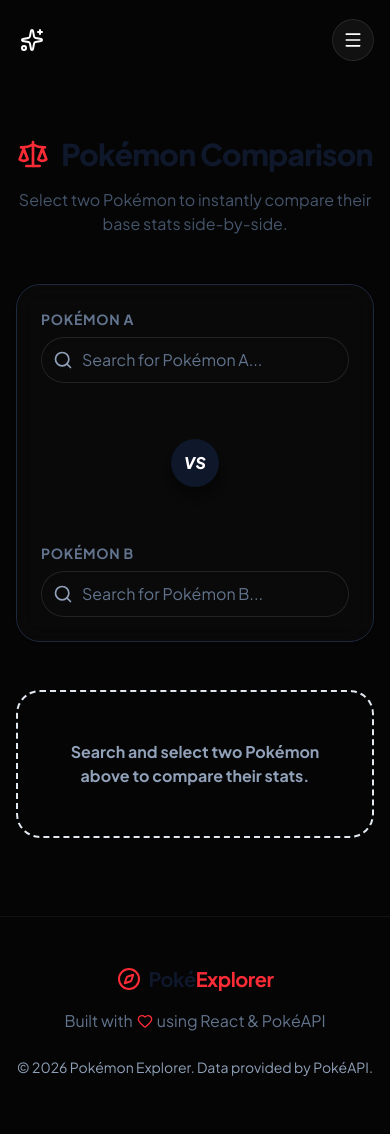
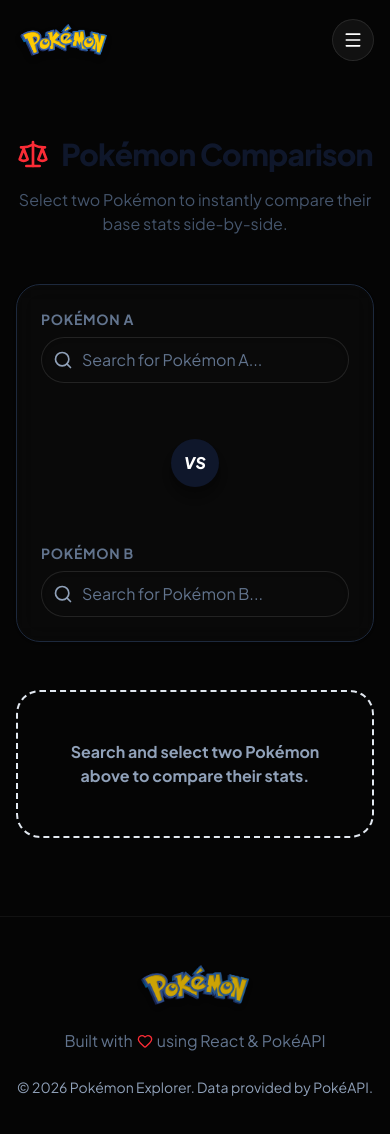
Before and after one commit to Tanay-77/Frontend-Assignment, a React (Vite) app: page /compare in a window 390 px wide. Shown: the top 1134 px of the page. Built offline with nearby package versions, Linux system fonts and the light colour scheme.

Commit message:
add pokemon logo

```diff
--- a/src/components/Footer.tsx
+++ b/src/components/Footer.tsx
@@ -5,11 +5,12 @@
   return (
     <footer className="bg-[#050505] border-t border-white/5 py-12 mt-auto">
       <div className="container mx-auto px-4 text-center">
-        <div className="flex justify-center items-center gap-2 mb-4">
-          <Compass className="w-6 h-6 text-red-500" />
-          <span className="text-xl font-bold tracking-tight text-slate-900 dark:text-white">
-            Poké<span className="text-red-500">Explorer</span>
-          </span>
+        <div className="flex justify-center items-center mb-6">
+          <img
+            src="/pokemon.png"
+            alt="PokéExplorer Logo"
+            className="h-10 opacity-80 object-contain drop-shadow-md hover:opacity-100 hover:scale-105 transition-all duration-300"
+          />
         </div>
         <p className="text-slate-500 dark:text-slate-400 mb-6 flex items-center justify-center gap-1">
           Built with <Heart className="w-4 h-4 text-red-500" /> using React & PokéAPI
--- a/src/components/Hero.tsx
+++ b/src/components/Hero.tsx
@@ -46,17 +46,24 @@
 
       <div className="container mx-auto px-4 relative z-10 w-full flex flex-col items-center">
 
+
+        <img src="/random.png" alt="" className="absolute top-8 left-[2%] md:left-[8%] lg:left-[12%] w-12 md:w-16 opacity-80 hover:scale-110 -rotate-12 transition-transform duration-300 drop-shadow-lg z-0" />
+        <img src="/random 1.png" alt="" className="absolute top-32 right-[2%] md:right-[5%] lg:right-[15%] w-10 md:w-14 opacity-70 hover:scale-110 rotate-12 transition-transform duration-300 drop-shadow-lg z-0" />
+        <img src="/random.png" alt="" className="absolute bottom-52 right-[4%] md:right-[12%] lg:right-[8%] w-14 md:w-20 opacity-60 hover:scale-110 -rotate-6 transition-transform duration-300 drop-shadow-lg z-0" />
+        <img src="/random 1.png" alt="" className="absolute bottom-24 left-[5%] md:left-[10%] lg:left-[5%] w-10 md:w-12 opacity-80 hover:scale-110 rotate-[20deg] transition-transform duration-300 drop-shadow-lg z-0" />
+
         {/* Text Content */}
         <div className="text-center space-y-6 max-w-5xl mx-auto flex flex-col items-center">
 
 
           <h1 className="text-4xl md:text-6xl lg:text-7xl xl:text-[5.5rem] font-black text-white leading-[1.05] tracking-tighter animate-fade-in-up animation-delay-150 flex flex-row items-center justify-center gap-4 lg:gap-6 flex-wrap w-full">
-            <span style={{ fontFamily: "sans-serif", fontWeight: 800, }}>Explore The World Of</span>
-            <img
+            <span style={{ fontFamily: "sans-serif", fontWeight: 800, }}>Explore The World Of Pokemons</span>
+
+            {/* <img
               src="/pokemon.png"
               alt="Pokémon"
               className="h-12 sm:h-16 md:h-24 lg:h-28 object-contain drop-shadow-2xl"
-            />
+            /> */}
           </h1>
 
           {/* <p className="text-base md:text-lg lg:text-xl text-slate-400 leading-relaxed max-w-2xl mx-auto animate-fade-in-up animation-delay-300 font-medium">
--- a/src/components/Navbar.tsx
+++ b/src/components/Navbar.tsx
@@ -16,7 +16,11 @@
 
         {/* Logo */}
         <Link to="/" className="flex items-center gap-2 group focus:outline-none focus-visible:ring-2 focus-visible:ring-red-500 rounded-lg p-1 z-10">
-          <Sparkles className="w-6 h-6 text-white group-hover:text-red-400 transition-colors" />
+          <img
+            src="/pokemon.png"
+            alt="PokéExplorer Logo"
+            className="h-8 md:h-10 object-contain drop-shadow-md group-hover:scale-110 transition-transform duration-300"
+          />
         </Link>
 
         {/* Center Pill Nav */}
```
